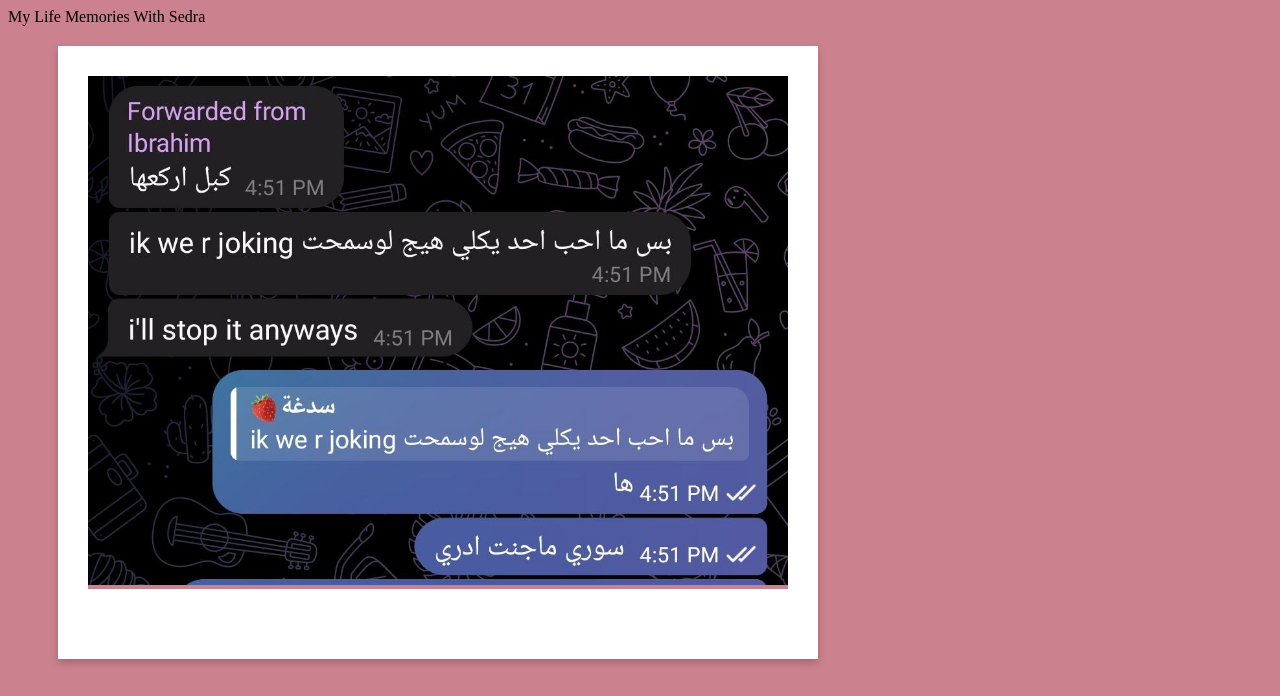
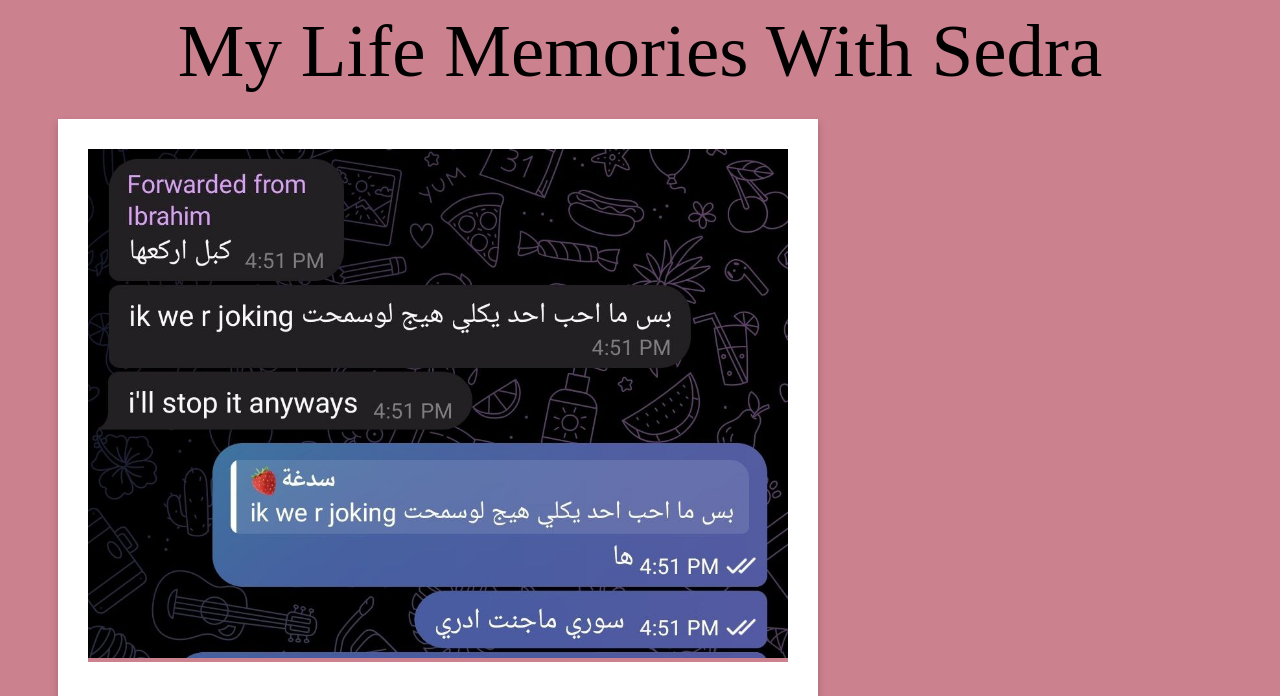
Before and after one commit to brbr-12/memory-book, a plain HTML site: page index.html in a window 1280 px wide. Shown: the top 696 px of the page. Drawn offline with Linux system fonts and the light colour scheme.

Commit message:
Update styles.css

```diff
--- a/styles.css
+++ b/styles.css
@@ -1,3 +1,9 @@
+header{
+text-align: center;
+margin-bottom: 5px;
+font-size: 75px;
+z-index: 1000;
+}
 body{
     background-color: rgb(204, 130, 142);
 }
```
